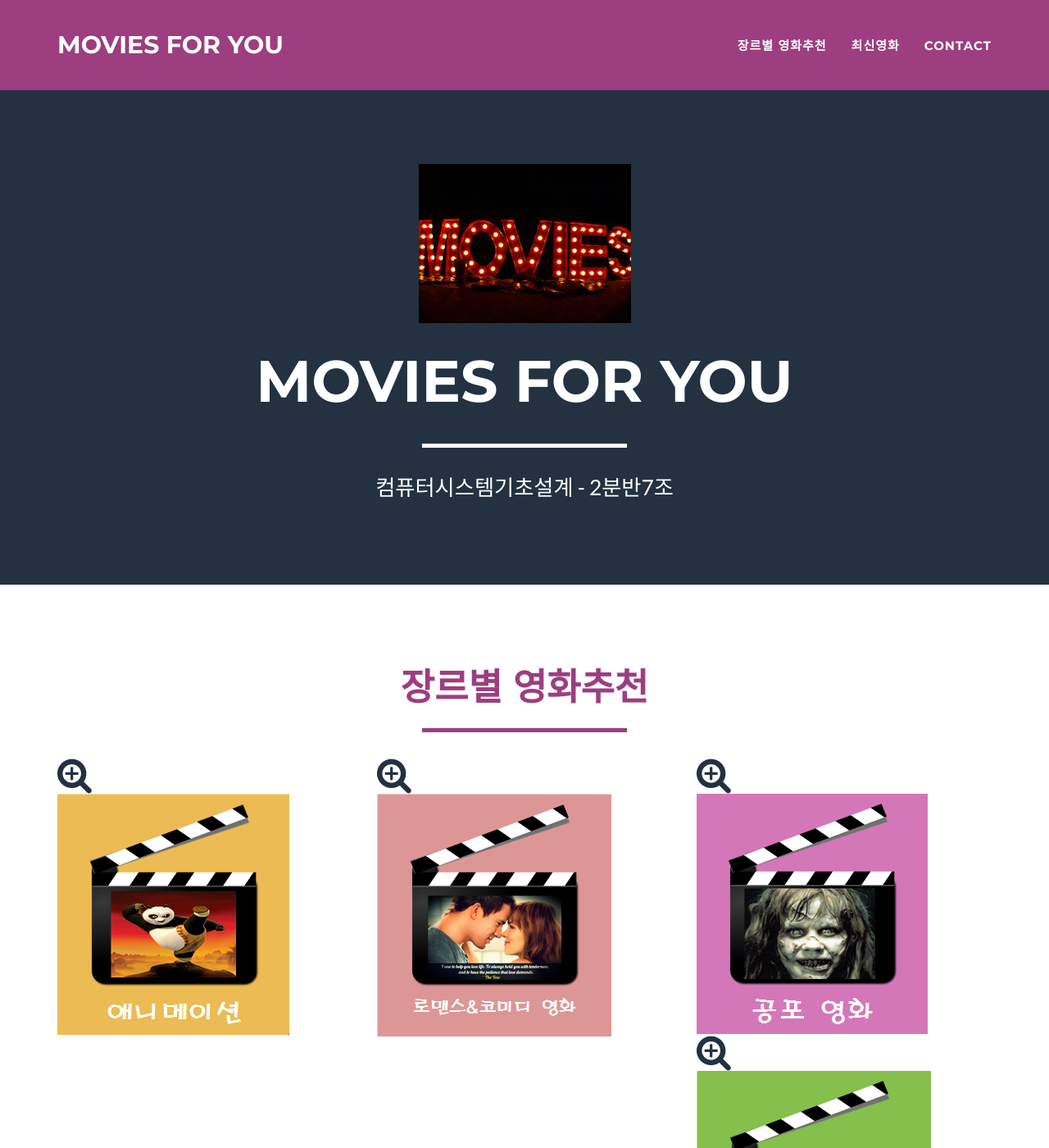
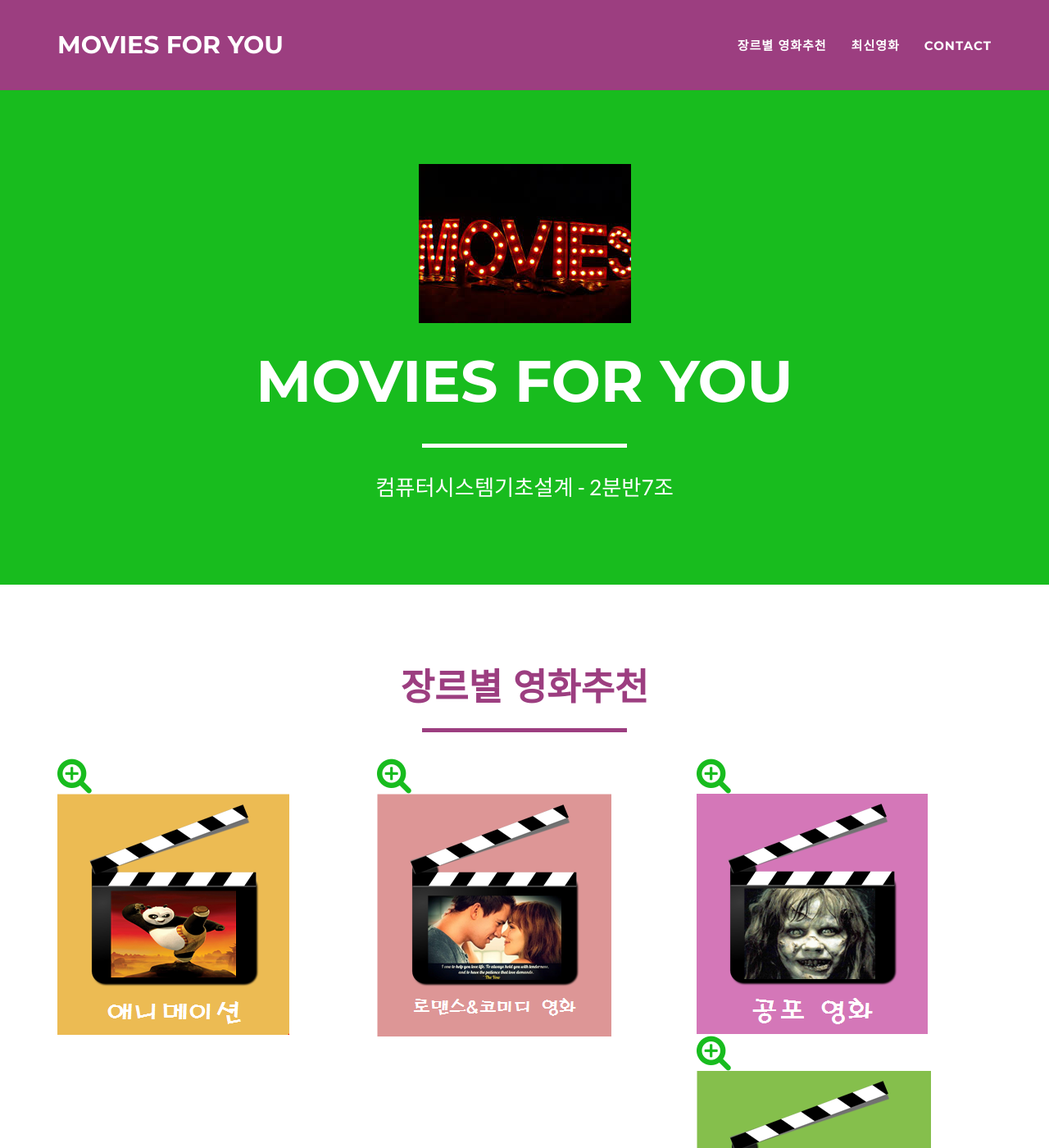
Before and after one commit to gentle9610/gentle9610.github.com, a Jekyll site: the page built from index.html, in a window 1280 px wide and 1400 px high. Shown: the whole window at 82% size. Built offline with Jekyll 4.4.1, drawn with Linux system fonts in a browser that asks for light colours.

Commit message:
Update _config.yml

```diff
--- a/_config.yml
+++ b/_config.yml
@@ -9,7 +9,7 @@ contact: static
 
 # Color settings (hex-codes without the leading hash-tag)
 color:
-  primary: 233140
+  primary: 18bc1e
   secondary: 9c3e80
   secondary-dark: 633140
 
```
